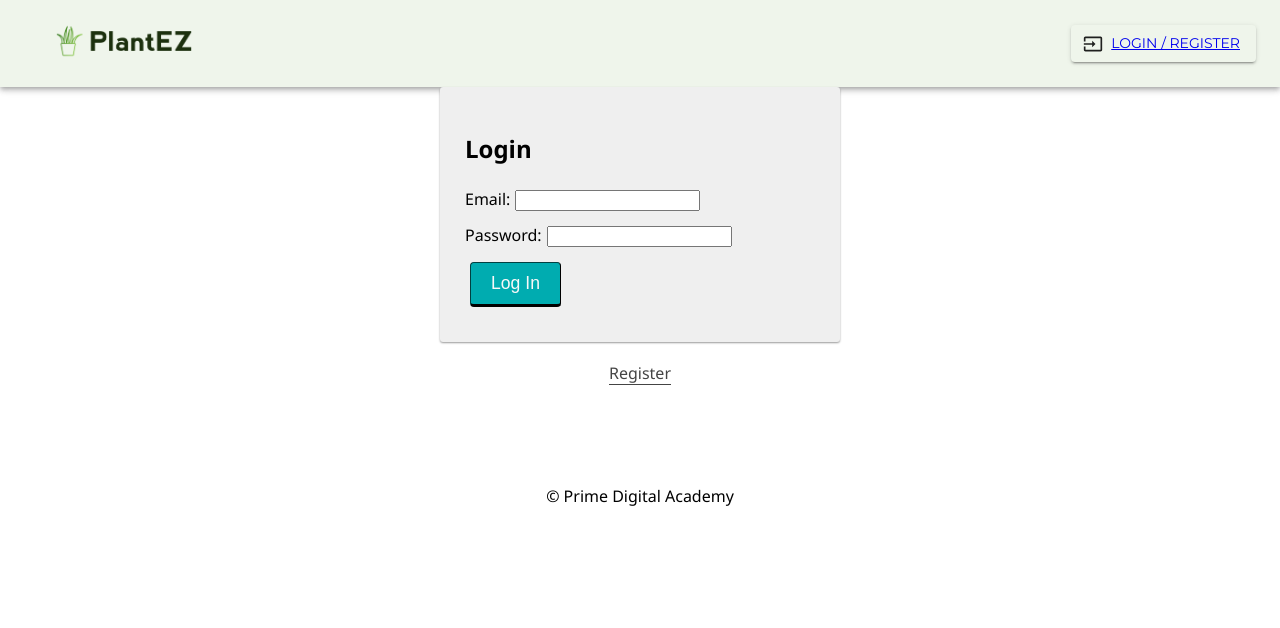
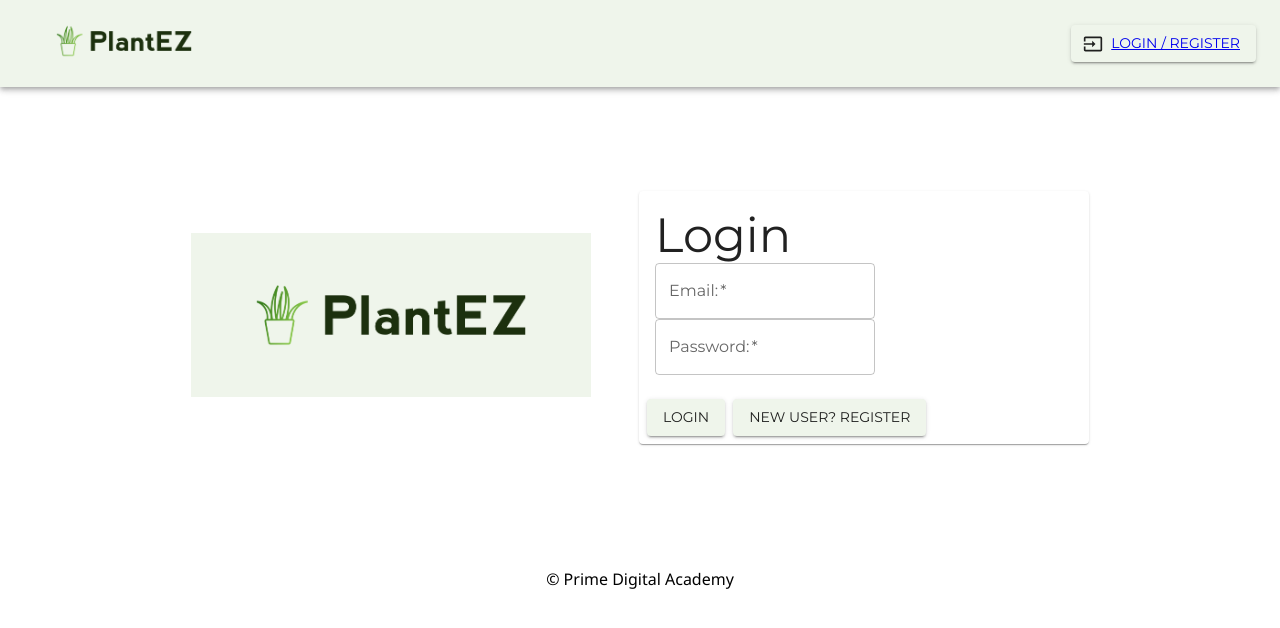
Before and after one commit to mayaavida/plantez, a React (Create React App) app: page /#/login in a window 1280 px wide. Shown: the top 628 px of the page. Built offline with nearby package versions, Linux system fonts and the light colour scheme; no server answers.

Commit message:
updates login and register forms and pages

```diff
--- a/src/components/App/App.jsx
+++ b/src/components/App/App.jsx
@@ -48,7 +48,7 @@ function App() {
   });
 
   return (
-    <ThemeProvider theme={theme}>
+    <ThemeProvider theme={theme} >
       <Router>
         <div>
           <Nav />
--- a/src/components/LoginForm/LoginForm.jsx
+++ b/src/components/LoginForm/LoginForm.jsx
@@ -1,12 +1,21 @@
 import React, { useState } from 'react';
-import { useDispatch } from 'react-redux';
-import {useSelector} from 'react-redux';
+import { useDispatch, useSelector } from 'react-redux';
+import { useHistory } from 'react-router-dom';
+import {
+  Button,
+  Card,
+  CardContent,
+  CardActions,
+  TextField,
+  Typography,
+} from "@mui/material";
 
 function LoginForm() {
   const [email, setEmail] = useState('');
   const [password, setPassword] = useState('');
   const errors = useSelector(store => store.errors);
   const dispatch = useDispatch();
+  const history = useHistory();
 
   const login = (event) => {
     event.preventDefault();
@@ -24,42 +33,46 @@ function LoginForm() {
     }
   }; // end login
 
+  <h2>Login</h2>
+
+
   return (
-    <form className="formPanel" onSubmit={login}>
-      <h2>Login</h2>
+    <Card component="form" onSubmit={login} sx={{ maxWidth: 450 }}>
+      <CardContent>
+        <Typography variant="h3" component="h3">
+          Login
+        </Typography>
         {errors.loginMessage && (
     <h3 className="alert" role="alert">
       {errors.loginMessage}
     </h3>
   )}
-      <div>
-        <label htmlFor="email">
-          Email:
-          <input
-            type="email"
-            name="email"
-            required
+
+        <TextField
+          variant="outlined"
+          label="Email:"
           value={email}
           onChange={(event) => setEmail(event.target.value)}
+          required
         />
-        </label>
-      </div>
-      <div>
-        <label htmlFor="password">
-          Password:
-          <input
+        <TextField
+          variant="outlined"
           type="password"
-            name="password"
-            required
+          label="Password:"
           value={password}
           onChange={(event) => setPassword(event.target.value)}
+          required
         />
-        </label>
-      </div>
-      <div>
-        <input className="btn" type="submit" name="submit" value="Log In" />
-      </div>
-    </form>
+      </CardContent>
+      <CardActions>
+        <Button type="submit" variant="contained">
+          Login
+        </Button>
+        <Button variant="contained" onClick={()=>history.push('/registration')}>
+          New User? Register
+        </Button>
+      </CardActions>
+    </Card>
   );
 }
 
--- a/src/components/LoginPage/LoginPage.jsx
+++ b/src/components/LoginPage/LoginPage.jsx
@@ -1,27 +1,23 @@
 import React from 'react';
 import LoginForm from '../LoginForm/LoginForm';
 import { useHistory } from 'react-router-dom';
+import { Box } from "@mui/material";
+import cover from "../../images/cover.png";
 
 function LoginPage() {
   const history = useHistory();
 
-  return (
-    <div>
-      <LoginForm />
 
-      <center>
-        <button
-          type="button"
-          className="btn btn_asLink"
-          onClick={() => {
-            history.push('/registration');
-          }}
-        >
-          Register
-        </button>
-      </center>
-    </div>
-  );
-}
+    return (
+      <Box display="flex" justifyContent='center' alignItems='center' paddingTop={10} >
+        <Box sx={{margin: 3}} flexBasis={400}>
+          <Box component="img" src={cover} />
+        </Box>
+        <Box sx={{margin: 3}} >
+          <LoginForm />
+        </Box>
+      </Box>
+    );
+  }
 
 export default LoginPage;
--- a/src/components/PlantCard/PlantCard.jsx
+++ b/src/components/PlantCard/PlantCard.jsx
@@ -9,9 +9,8 @@ function PlantCard({ plant }) {
     const { id, common_name, scientific_name, default_image } = plant;
 
   //Sending request to server, awaiting response from API
-  const handleClick = async (event) => {
-    const plantId = event.target.id;
-    const response = await fetch(`/api/species-details/${plantId}`);
+  const handleClick = async () => {
+    const response = await fetch(`/api/species-details/${id}`);
     const body = await response.json();
     console.log("Received plant details on client side: ", body);
 
@@ -26,9 +25,10 @@ function PlantCard({ plant }) {
   return (
     <Card
       sx={{ maxWidth: 275, margin: 3 }}
+      onClick={handleClick}
     >
       <CardContent>
-        <Typography variant="h4" component="h4" onClick={handleClick} id={id}>
+        <Typography variant="h4" component="h4">
           {common_name.toUpperCase()}
         </Typography>
         <Typography variant="h5" component="h5" sx={{ fontStyle: "italic" }}>
--- a/src/components/RegisterForm/RegisterForm.jsx
+++ b/src/components/RegisterForm/RegisterForm.jsx
@@ -1,5 +1,6 @@
 import React, { useState } from "react";
 import { useDispatch, useSelector } from "react-redux";
+import { useHistory } from 'react-router-dom';
 import {
   Button,
   Card,
@@ -14,9 +15,9 @@ function RegisterForm() {
   const [lastName, setLastName] = useState("");
   const [email, setEmail] = useState("");
   const [password, setPassword] = useState("");
-  const [toggle, setToggle] = useState("Register");
   const errors = useSelector((store) => store.errors);
   const dispatch = useDispatch();
+  const history = useHistory();
 
   const registerUser = (event) => {
     event.preventDefault();
@@ -32,10 +33,8 @@ function RegisterForm() {
     });
   }; // end registerUser
 
-
   return (
-
-      <Card component="form" onSubmit={registerUser} sx={{ maxWidth: 450 }}>
+    <Card component="form" onSubmit={registerUser} sx={{ maxWidth: 450 }}>
       <CardContent>
         <Typography variant="h3" component="h3">
           Register User
@@ -79,12 +78,12 @@ function RegisterForm() {
         <Button type="submit" variant="contained">
           Register
         </Button>
-        <Button variant="outlined" onClick={setToggle("Login")}>
-          Login
+        <Button variant="contained" onClick={()=>history.push('/login')}>
+          Already have an account? Login
         </Button>
       </CardActions>
     </Card>
-    )
+  );
 }
 
 export default RegisterForm;
--- a/src/components/RegisterPage/RegisterPage.jsx
+++ b/src/components/RegisterPage/RegisterPage.jsx
@@ -1,27 +1,21 @@
-import React from 'react';
-
-import { useHistory } from 'react-router-dom';
-import RegisterForm from '../RegisterForm/RegisterForm';
+import React from "react";
+import { useHistory } from "react-router-dom";
+import RegisterForm from "../RegisterForm/RegisterForm";
+import { Box } from "@mui/material";
+import cover from "../../images/cover.png";
 
 function RegisterPage() {
   const history = useHistory();
 
   return (
-    <div>
-      <RegisterForm />
-
-      <center>
-        <button
-          type="button"
-          className="btn btn_asLink"
-          onClick={() => {
-            history.push('/login');
-          }}
-        >
-          Login
-        </button>
-      </center>
-    </div>
+    <Box display="flex" justifyContent='center' alignItems='center' paddingTop={10} >
+      <Box sx={{margin: 3}} flexBasis={400}>
+        <Box component="img" src={cover} />
+      </Box>
+      <Box sx={{margin: 3}} >
+        <RegisterForm />
+      </Box>
+    </Box>
   );
 }
 
```
Lines whose indentation alone changed are shown as unchanged.
